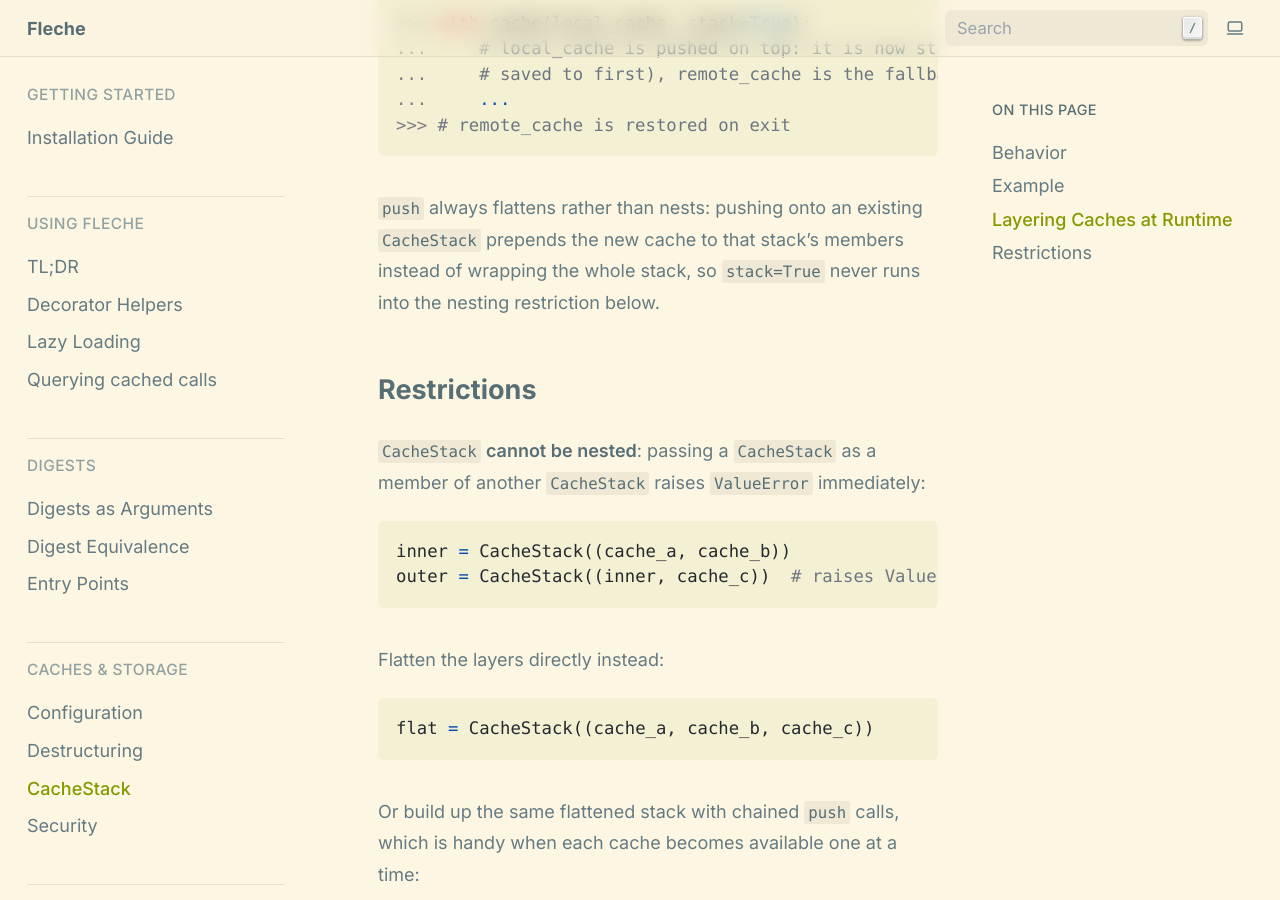
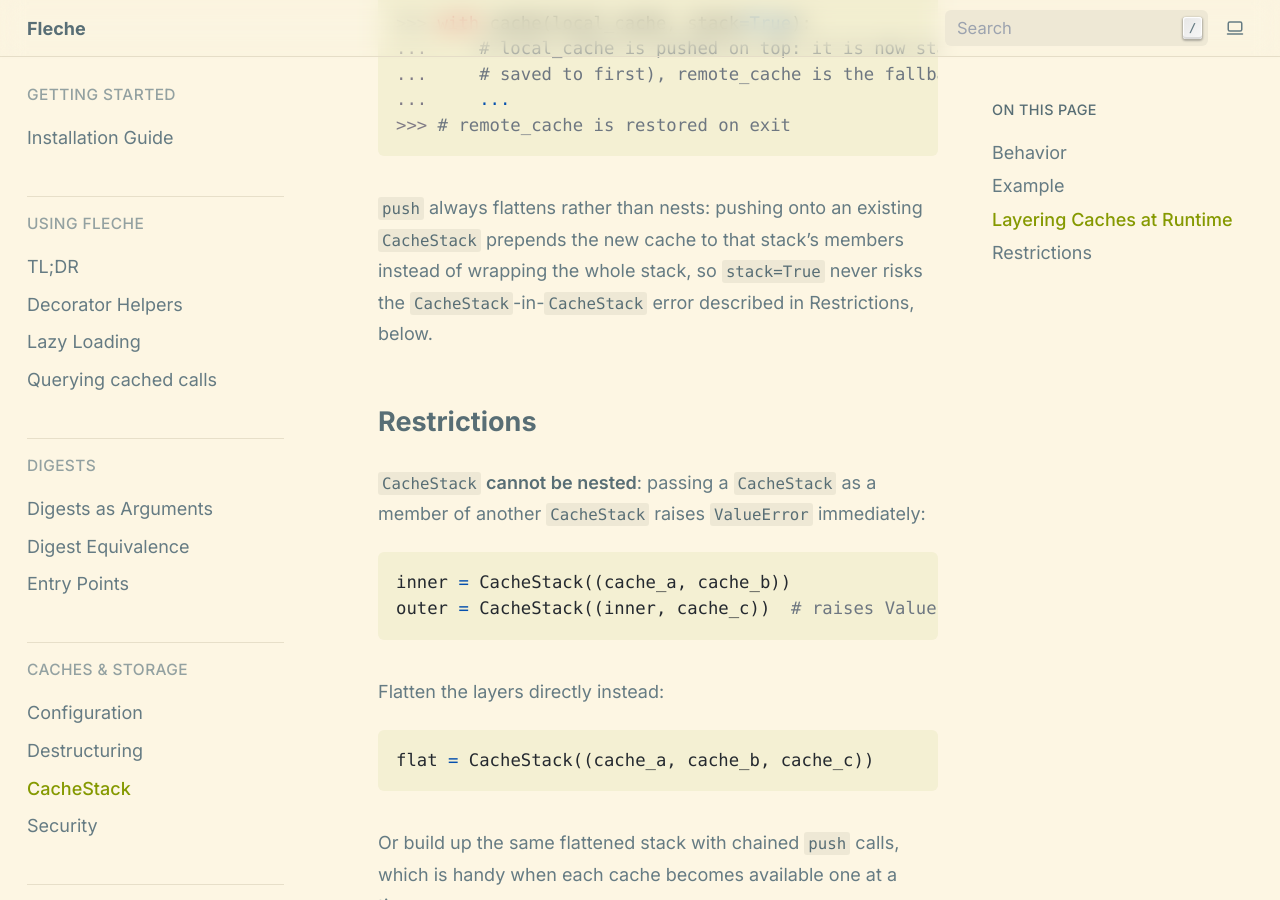
Before and after one commit to pmrv/fleche, a Sphinx documentation site: the page built from docs/storage/cache_stack.rst, in a window 1280 px wide and 900 px high, scrolled down 1871 px. Built offline with Sphinx 7.4.7, drawn with Linux system fonts in a browser that asks for light colours; pages that are not in the unit, such as notebooks, are missing from menus.

Commit message:
docs(storage): name the forward-referenced restriction in cache_stack.rst (#928)
## Summary
- In "Layering Caches at Runtime", replace the unnamed forward pointer
"the nesting restriction below" with a named reference to the
`CacheStack`-in-`CacheStack` error described in Restrictions, so a
first-time reader isn't left guessing what's being avoided.

---
🤖 Generated with [Claude Code](https://claude.com/claude-code)

https://claude.ai/code/session_01NM4C4nM3uKEn6MS3rPnE9R

---
_Generated by [Claude
Code](https://claude.ai/code/session_01NM4C4nM3uKEn6MS3rPnE9R)_

Co-authored-by: Claude <noreply@anthropic.com>

```diff
--- a/docs/storage/cache_stack.rst
+++ b/docs/storage/cache_stack.rst
@@ -61,7 +61,8 @@ context-manager shortcut ``cache(new_cache, stack=True)``:
 
 ``push`` always flattens rather than nests: pushing onto an existing ``CacheStack``
 prepends the new cache to that stack's members instead of wrapping the whole stack, so
-``stack=True`` never runs into the nesting restriction below.
+``stack=True`` never risks the ``CacheStack``-in-``CacheStack`` error described in
+Restrictions, below.
 
 Restrictions
 ------------
```
